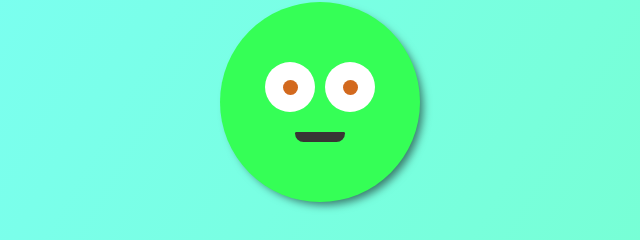
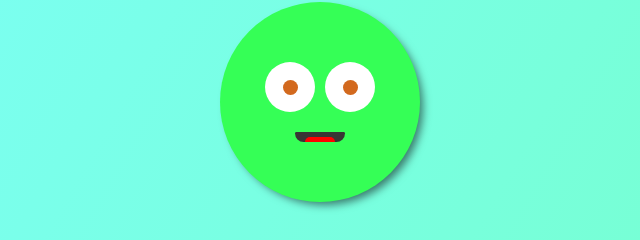
Before and after one commit to Ashik590/Cursor-Follower, a plain HTML site: page Index.html in a window 1280 px wide. Shown: the part 298-538 px from the top of the page, 320-960 px from the left. Drawn offline with Linux system fonts and the light colour scheme.

Commit message:
style.css updated

```diff
--- a/Css/style.css
+++ b/Css/style.css
@@ -69,4 +69,15 @@ img {
     margin-top: 20px;
     background: #383535;
     border-radius: 5px 5px 30px 30px;
+    position: relative;
 }
+.tongue {
+    position: absolute;
+    background: red;
+    height: 50%;
+    width: 60%;
+    left: 50%;
+    transform: translateX(-50%);
+    bottom: 0;
+    border-radius: 30px 30px 0 0;
+}
```
